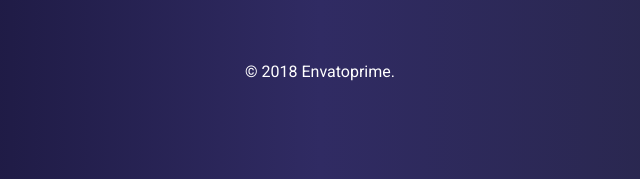
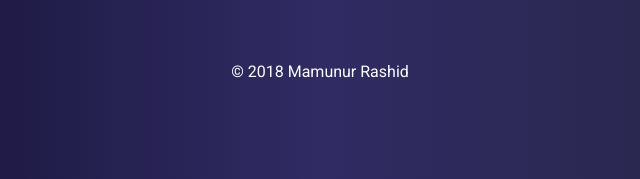
Before and after one commit to devmamunur/Appnur-App-Landing-Page-HTML-Template, a plain HTML site: page index.html in a window 1280 px wide. Shown: the part 8078-8257 px from the top of the page, 320-960 px from the left. Drawn offline with Linux system fonts and the light colour scheme; a script that the page names is missing.

Commit message:
add footer link

```diff
--- a/index.html
+++ b/index.html
@@ -679,7 +679,7 @@
 					<div class="row">
 						<div class="col-lg-12 text-center">
 							<div class="text-center mt-5">
-								<p class="mb-0 text-center text-white">&copy; 2018 <a class="text-white" href="http://developermamun.com">Envatoprime.</a></p>
+								<p class="mb-0 text-center text-white">&copy; 2018 <a class="text-white" href="https://mamunverse.com/">Mamunur Rashid</a></p>
 							</div>
 						</div>
 					</div>
```
